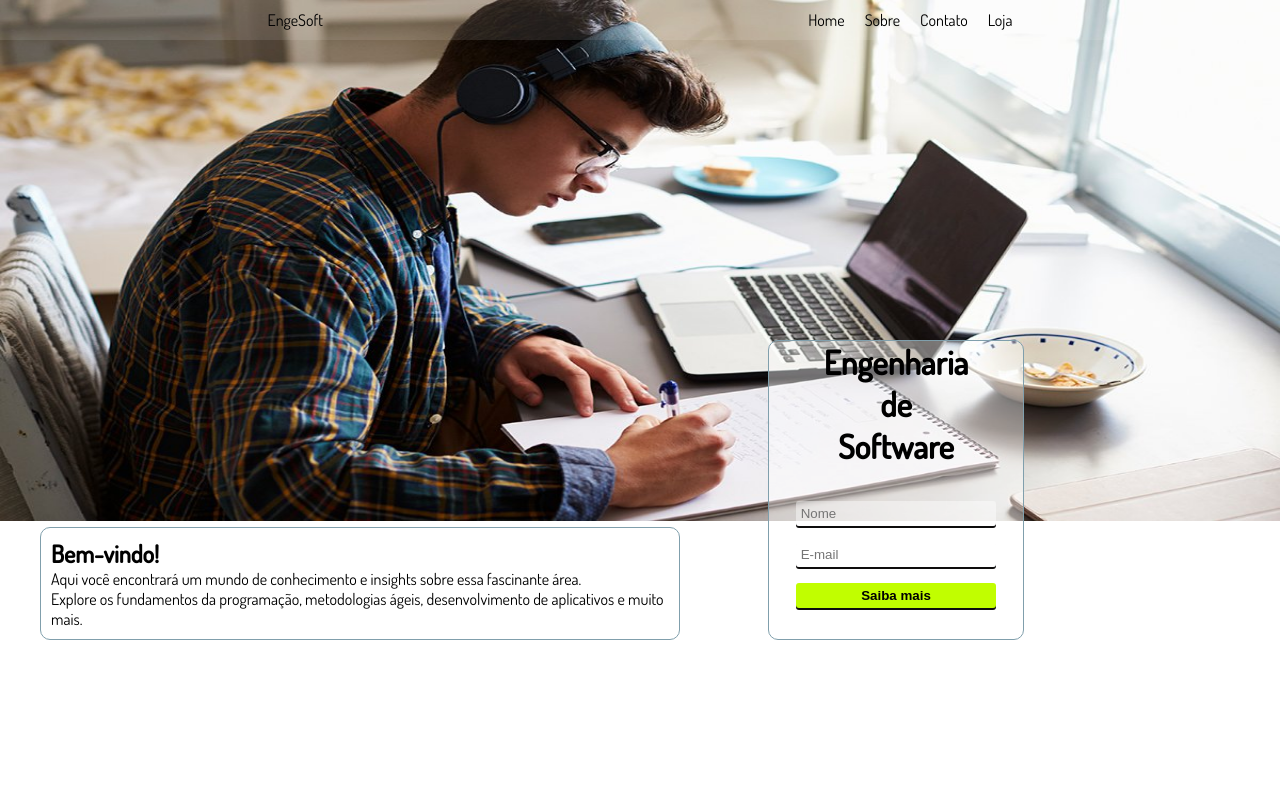
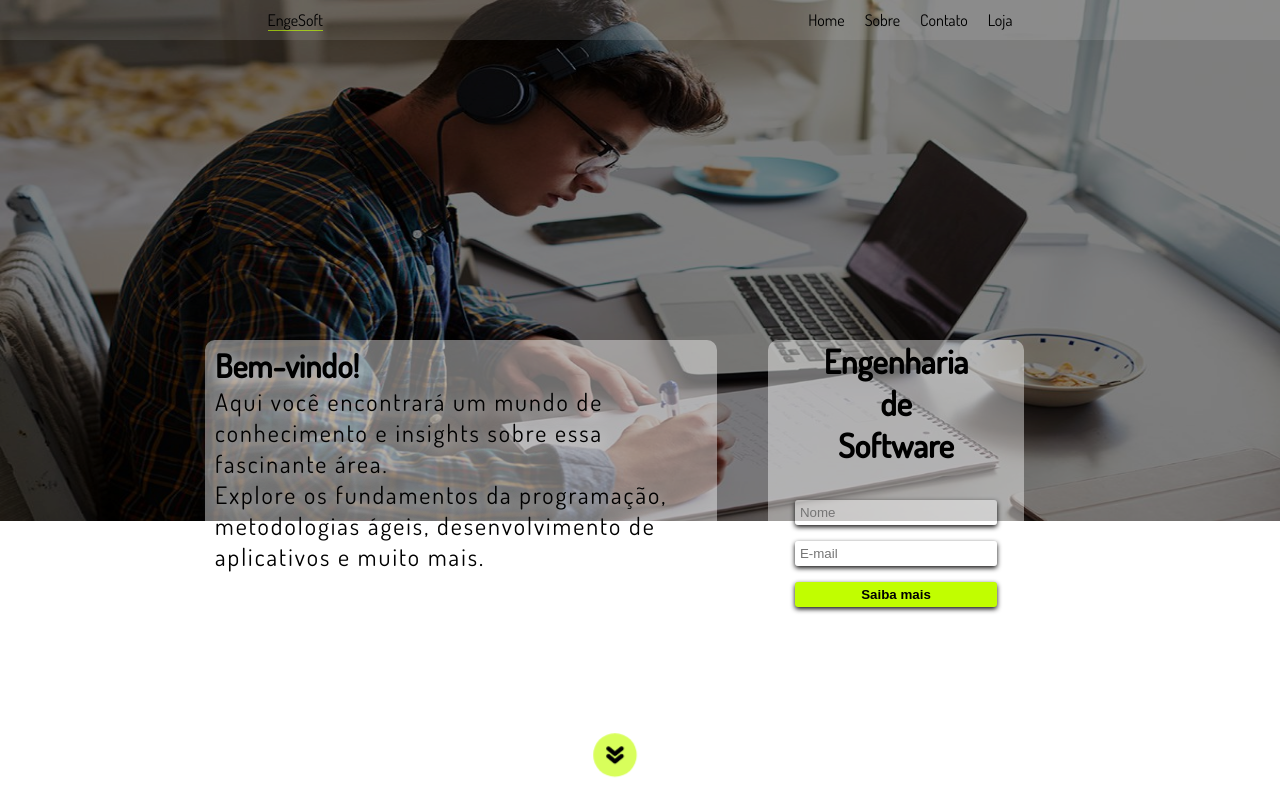
Before and after one commit to CorreaYuri/LandingEngeSoft, a plain HTML site: page index.html in a window 1280 px wide. Drawn offline with Linux system fonts and the light colour scheme.

Commit message:
segundocommit

```diff
--- a/index.html
+++ b/index.html
@@ -21,17 +21,17 @@
         </div>
         <div id="options">
             <ul id="itens">
-                <a href="#">Home</a>
-                <a href="#">Sobre</a>
-                <a href="#">Contato</a>
-                <a href="#">Loja</a>
+                <a class="itens_texto" href="#">Home</a>
+                <a class="itens_texto" href="#">Sobre</a>
+                <a class="itens_texto" href="#">Contato</a>
+                <a class="itens_texto" href="#">Loja</a>
             </ul>
         </div>
     </nav>
 
     <main id="main">
-        <section>
-            <h1>Engenharia</h1>
+        <section id="section_container">
+            <h1 >Engenharia</h1>
             <h1>de</h1>
             <h1>Software</h1>
             <br>
@@ -43,10 +43,11 @@
 
     </main>
         <section id="texto">
-            <h1>Bem-vindo!</h1>
-            <p> Aqui você encontrará um mundo de conhecimento e insights sobre essa fascinante área.</p>
+            <h1 >Bem-vindo!</h1>
+            <p>  Aqui você encontrará um mundo de conhecimento e insights sobre essa fascinante área.</p>
             <p>Explore os fundamentos da programação, metodologias ágeis, desenvolvimento de aplicativos e muito mais.</p>
         </section>
+        <div id="container_animation"><a href=""><img id="setas" src="/imagens/setas-duplas-para-baixo.png" alt=""></a></div>
     <footer>
     </footer>
 </header>
--- a/style.css
+++ b/style.css
@@ -1,4 +1,4 @@
-
+@-webkit-keyframes heartbeat{from{-webkit-transform:scale(1);transform:scale(1);-webkit-transform-origin:center center;transform-origin:center center;-webkit-animation-timing-function:ease-out;animation-timing-function:ease-out}10%{-webkit-transform:scale(.91);transform:scale(.91);-webkit-animation-timing-function:ease-in;animation-timing-function:ease-in}17%{-webkit-transform:scale(.98);transform:scale(.98);-webkit-animation-timing-function:ease-out;animation-timing-function:ease-out}33%{-webkit-transform:scale(.87);transform:scale(.87);-webkit-animation-timing-function:ease-in;animation-timing-function:ease-in}45%{-webkit-transform:scale(1);transform:scale(1);-webkit-animation-timing-function:ease-out;animation-timing-function:ease-out}}@keyframes heartbeat{from{-webkit-transform:scale(1);transform:scale(1);-webkit-transform-origin:center center;transform-origin:center center;-webkit-animation-timing-function:ease-out;animation-timing-function:ease-out}10%{-webkit-transform:scale(.91);transform:scale(.91);-webkit-animation-timing-function:ease-in;animation-timing-function:ease-in}17%{-webkit-transform:scale(.98);transform:scale(.98);-webkit-animation-timing-function:ease-out;animation-timing-function:ease-out}33%{-webkit-transform:scale(.87);transform:scale(.87);-webkit-animation-timing-function:ease-in;animation-timing-function:ease-in}45%{-webkit-transform:scale(1);transform:scale(1);-webkit-animation-timing-function:ease-out;animation-timing-function:ease-out}}
 *{
     margin: 0;
     padding: 0;
@@ -8,6 +8,7 @@
 #capa{
     width: 100%;
     height: 521px;
+    filter: brightness(50%);
 }
 #navBar{
     position: absolute;
@@ -22,6 +23,7 @@
     text-decoration: none;
     font-family: 'Dosis', sans-serif;
     color: black;
+    border-bottom: 1px solid #c3fe00a4;
 
 }
 #options a{
@@ -38,12 +40,13 @@
     gap: 20px;
 
 }
+
 #main{
     padding: auto;
     position: absolute;
     left: 60%;
     bottom: 20%;
-    border: 1px solid #809FAC;
+    border: 1px solid none;
     width: 20%;
     height: 300px;
     font-family: 'Dosis', sans-serif;
@@ -58,7 +61,7 @@
     border: none;
     background-color: #feffff6c;
     padding: 5px;
-    box-shadow: 0px 2px rgb(14, 13, 13) ;
+    box-shadow: 0px 2px 5px rgb(14, 13, 13) ;
     width: 79%;
 
 }
@@ -75,12 +78,44 @@
 #texto{
     position:absolute;
     bottom: 20%;
-    left: 40px;
-    border: 1px solid black;
-    background-color: #feffff6c;
-    width: 50%;
+    left: 205px;
+    width: 40%;
+    height:auto;
     font-family: 'Dosis', sans-serif;
-    border: 1px solid #809FAC;
     border-radius: 10px;
-    padding: 10px;
+    padding: 5px 10px;
+    background-color:  #feffff6c;
+    height: 300px;
+    border: 1px solid none;
 }
+#texto h1{
+    font-size: 32px;
+    color: black;
+    text-shadow: 1px 5px 15px white;
+}
+.itens_texto:hover{
+    border-bottom: 1px solid #c3fe00a4;
+}
+#texto p{
+    color: black;
+    font-weight:200;
+    font-size: 24px;
+    letter-spacing: 2px;
+    text-shadow: 1px 5px 15px white;
+}
+#container_animation{
+    text-align: center;
+    position: absolute;
+    width: 50px;
+    height: 50px;
+    background-color: #c3fe00a4;
+    border-radius: 50%;
+    right: 50%;
+    bottom: 20px;
+    -webkit-animation:heartbeat 1.5s ease-in-out infinite both;animation:heartbeat 1.5s ease-in-out infinite both
+}
+#setas{
+    width: 20px;
+    position: relative;
+    top:15px;
+}
```
Also changed, not shown: imagens/setas-duplas-para-baixo.png (added).
